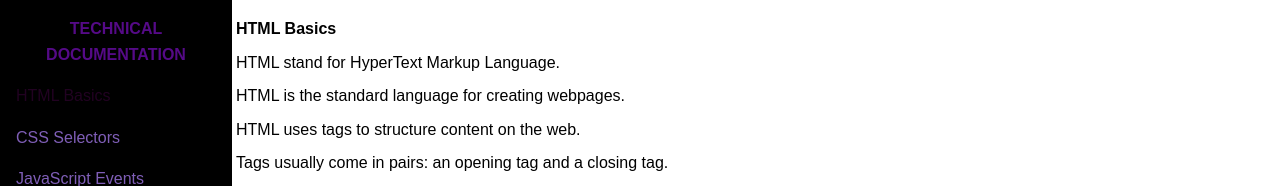
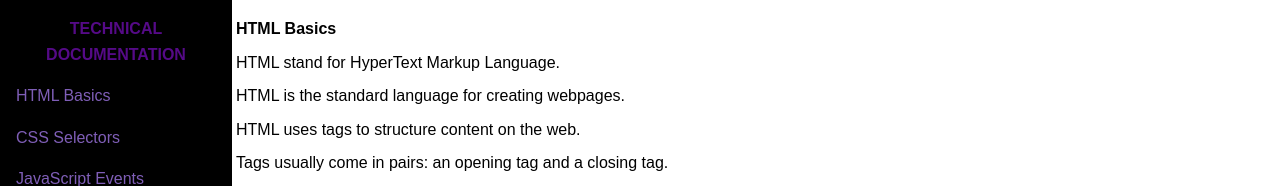
Before and after one commit to adanHub00/technical-docs-webpage, a plain HTML site: page index.html in a window 1280 px wide. In both pictures the pointer is over the link "HTML Basics". Shown: the top 186 px of the page. Drawn offline with Linux system fonts and the light colour scheme.

Commit message:
Update Technical Documentation.styles.css

```diff
--- a/Technical Documentation.styles.css
+++ b/Technical Documentation.styles.css
@@ -47,7 +47,8 @@ p, code, li {
 
 #navbar .nav-link:hover {
     text-decoration: none;
-    color: rgba(123, 9, 123, 0.267);
+    color: rgb(127, 94, 183);
+    align-text: center;
 }
 
 /* Main Content */
```
